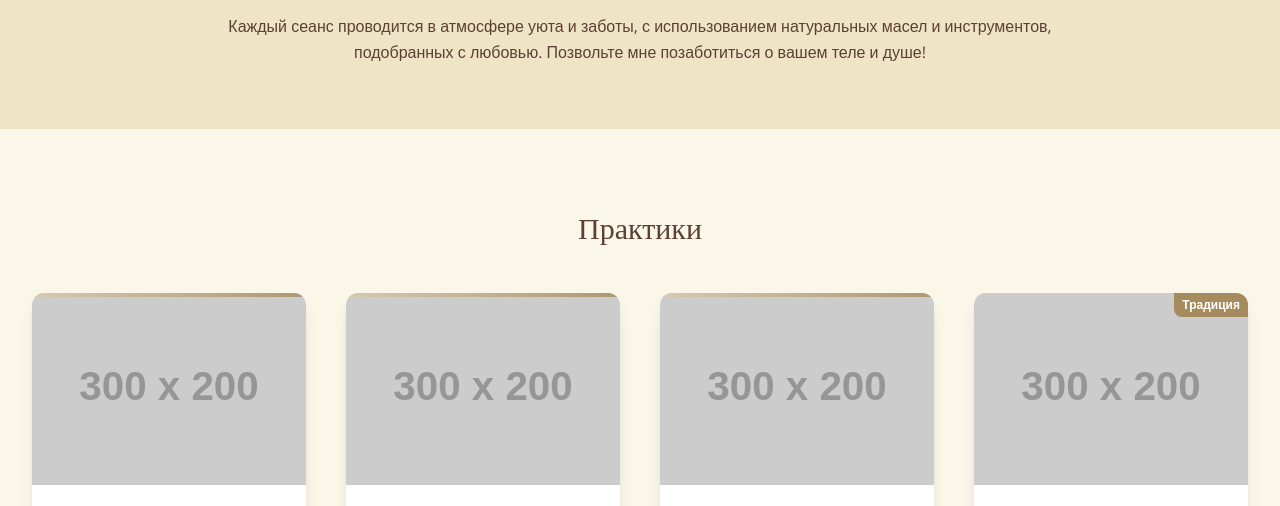
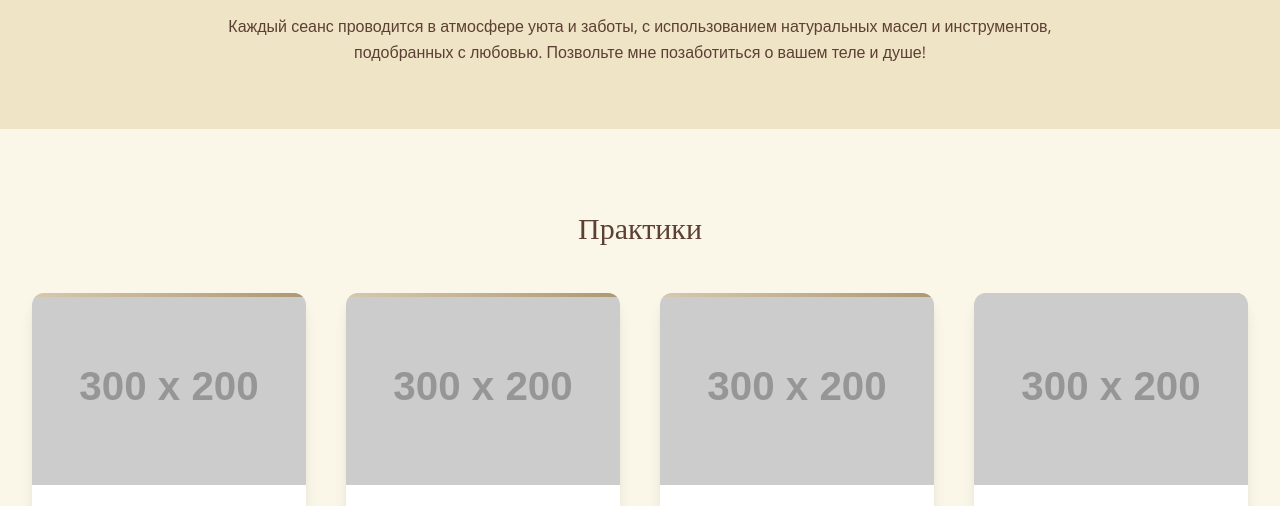
Before and after one commit to gulidovalera/daria_gulidova_aesthetic, a plain HTML site: page index.html in a window 1280 px wide. Shown: the part 575-1081 px from the top of the page. Drawn offline with nearby package versions, Linux system fonts and the light colour scheme; placeholder pictures from the web are drawn by us.

Commit message:
Update index.html

```diff
--- a/index.html
+++ b/index.html
@@ -137,7 +137,6 @@
         <div class="card bg-white rounded-xl overflow-hidden shadow-lg">
           <div class="relative">
             <img src="https://via.placeholder.com/300x200?text=Ток+Сен" alt="Тайская практика Ток Сен" class="w-full h-48 object-cover">
-            <div class="absolute top-0 right-0 bg-[#a68b5e] text-white text-xs font-semibold px-2 py-1 rounded-bl-lg">Традиция</div>
           </div>
           <div class="p-6">
             <h3 class="text-xl font-semibold mb-2 font-['Playfair_Display']">Тайская практика Ток Сен</h3>
```
